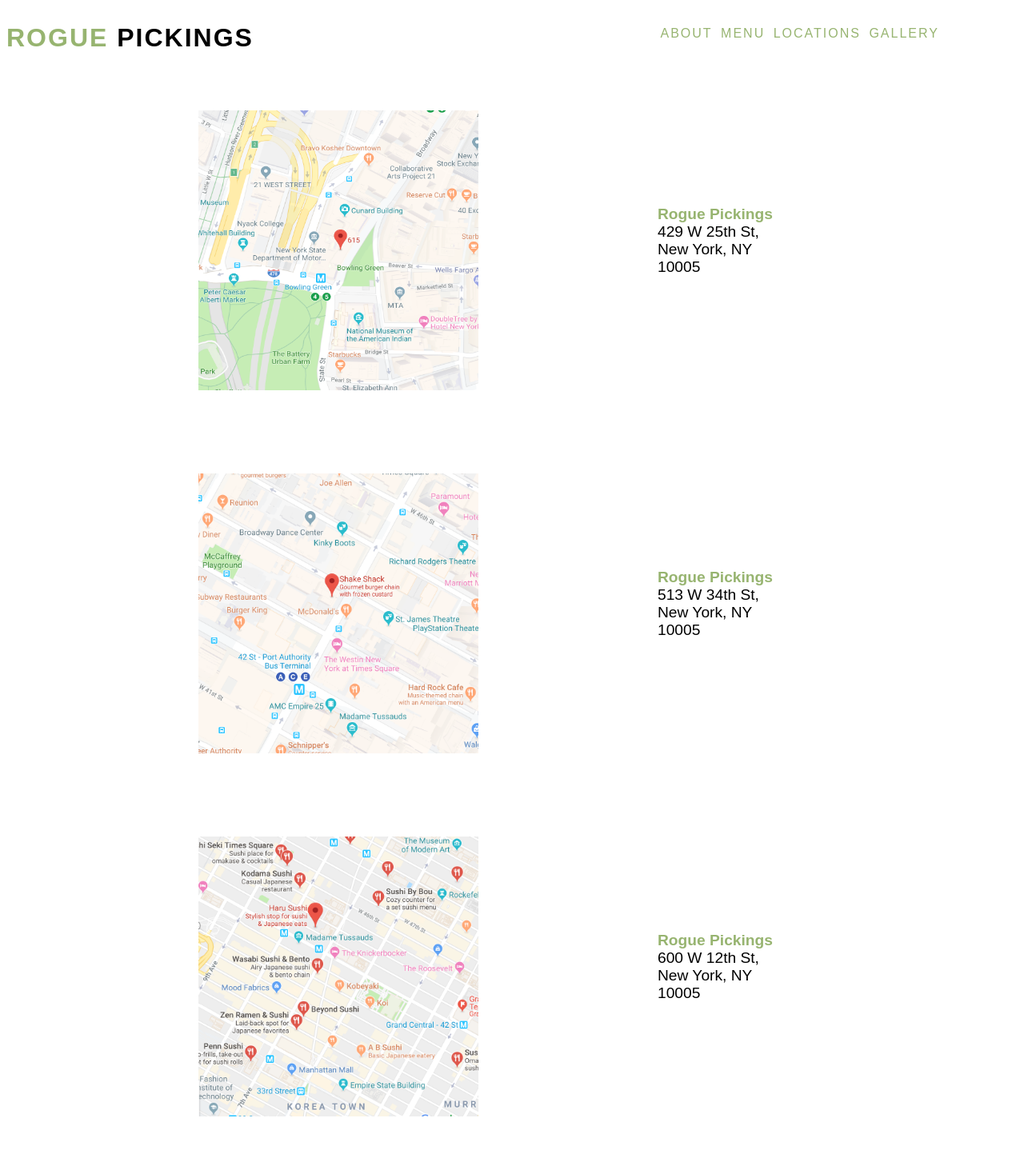
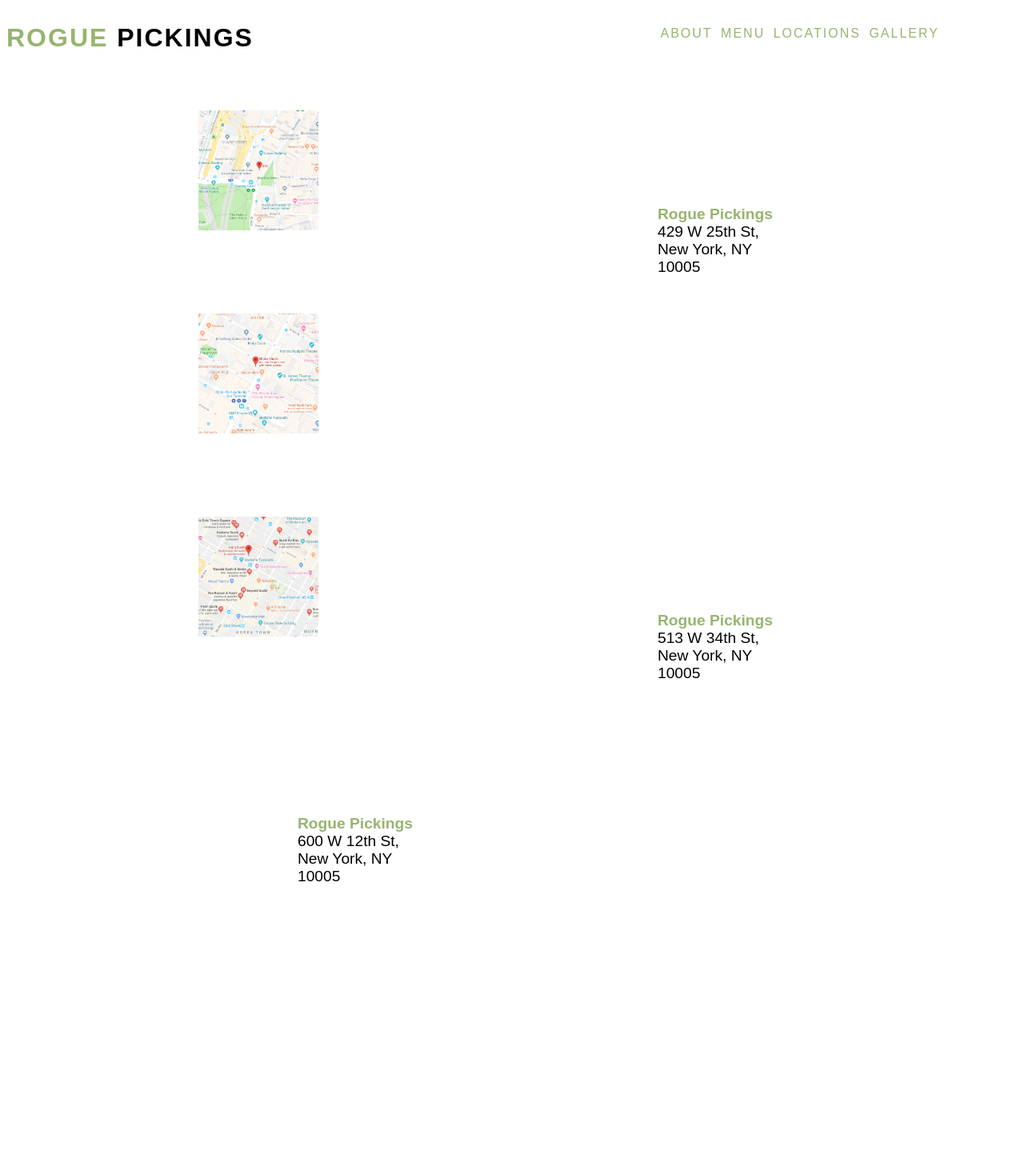
Before and after one commit to arielleramirez/rogue, a PHP site: page /locations/index.html in a window 1280 px wide. Shown: the whole page at 80% size. After the commit the page ends 1102 px from the top, so only its background shows below. Run offline with PHP 8.4, Linux system fonts and the light colour scheme; some web fonts are replaced.

Commit message:
adjusting sizing

```diff
--- a/index.css
+++ b/index.css
@@ -108,8 +108,8 @@
 }
 
 .locationbox img {
-  width: 350px;
-  height: 350px;
+  width: 150px;
+  height: 150px;
   margin: 50px;
   background-color: black;
 }
```
